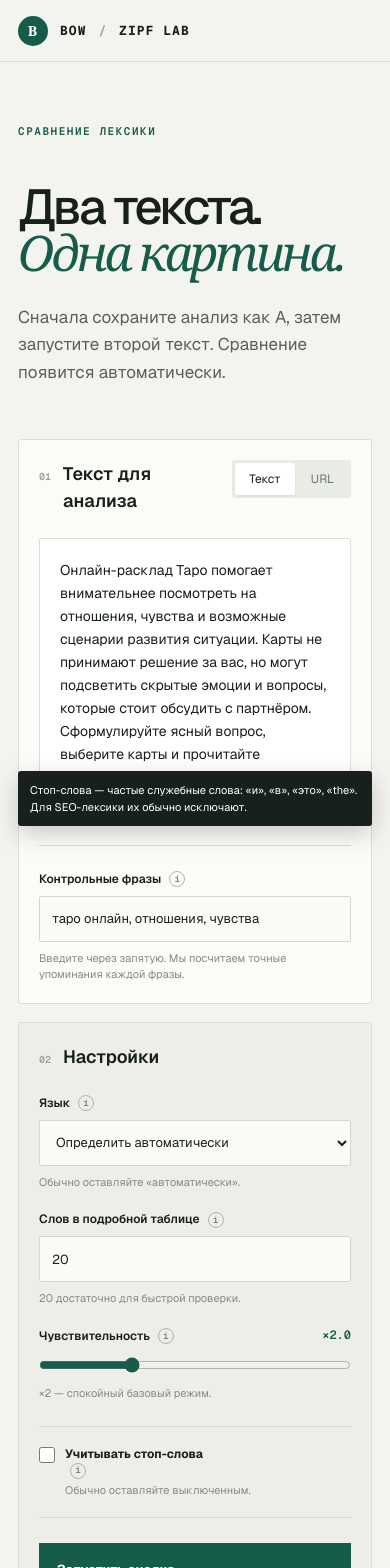
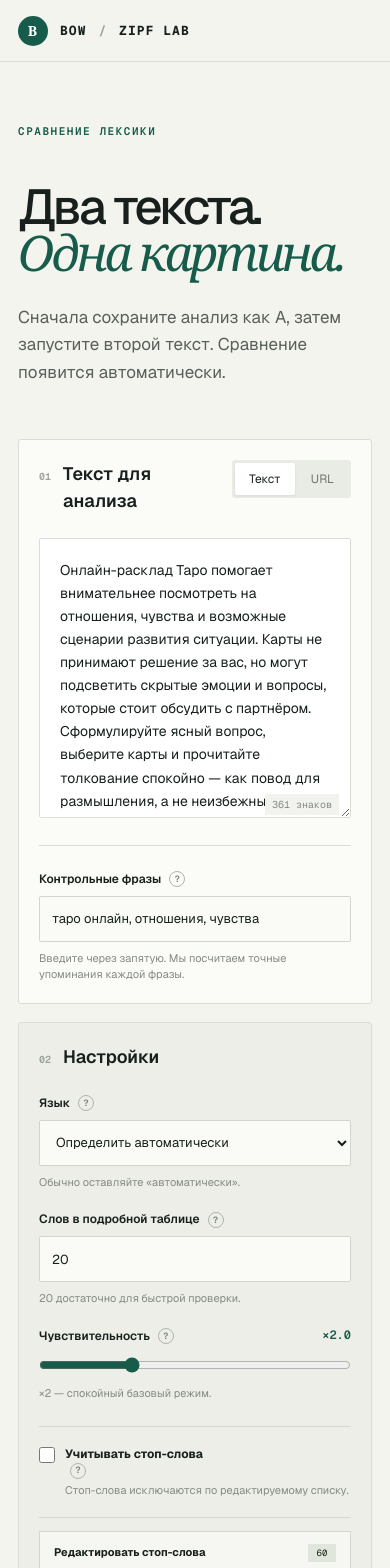
Before and after one commit to Tovt46/textanalysis.tools, a Next.js app: page / in a window 390 px wide. Shown: the top 1568 px of the page. Built offline with nearby package versions, Linux system fonts and the light colour scheme.

Commit message:
Add editable stopwords and comparison tables

```diff
--- a/app/api/analyze/route.ts
+++ b/app/api/analyze/route.ts
@@ -30,6 +30,7 @@ export async function POST(request: Request) {
       top: body.top,
       tolerance: body.tolerance,
       keepStopwords: body.keepStopwords,
+      stopwordLists: body.stopwordLists,
     }));
   } catch (error) {
     const message = error instanceof Error ? error.message : "Не удалось выполнить анализ";
--- a/app/globals.css
+++ b/app/globals.css
@@ -39,9 +39,7 @@ textarea:focus,.url-input:focus,.field input:focus,.field select:focus { border-
 .url-input { height:58px; padding:0 18px; margin-bottom:16px; }
 .field { display:flex; flex-direction:column; gap:8px; margin-top:20px; }
 .field>span { font-size:12px; font-weight:600; }
-.tip { position:relative; display:inline-grid; place-items:center; width:16px; height:16px; margin-left:5px; border:1px solid #aeb5ad; border-radius:50%; color:#747b74; font:600 9px var(--font-geist-mono); vertical-align:middle; cursor:help; }
-.tip>span { display:none; position:absolute; z-index:20; left:20px; top:-10px; width:260px; padding:11px 12px; background:#17201c; color:white; border-radius:3px; font:400 11px/1.5 var(--font-geist-sans); box-shadow:0 8px 24px #0003; }
-.tip:hover>span,.tip:focus>span { display:block; }
+.tip { display:inline-grid; place-items:center; width:16px; height:16px; margin-left:5px; border:1px solid #aeb5ad; border-radius:50%; color:#747b74; font:600 9px var(--font-geist-mono); vertical-align:middle; cursor:help; }
 .field input,.field select { height:46px; padding:0 12px; border:1px solid #d2d7ce; background:#fafbf7; border-radius:2px; outline:none; font-size:13px; color:var(--ink); }
 .field small,.check small { color:#858b84; font-size:11px; }
 .wide { border-top:1px solid var(--line); padding-top:24px; }
@@ -52,6 +50,18 @@ textarea:focus,.url-input:focus,.field input:focus,.field select:focus { border-
 .check input { width:16px; height:16px; accent-color:var(--green); margin-top:2px; }
 .check span { display:flex; flex-direction:column; gap:3px; }
 .check b { font-size:12px; }
+.stopword-editor { margin:-12px 0 22px; border:1px solid #d2d7ce; background:#f6f7f2; }
+.stopword-editor summary { display:flex; justify-content:space-between; align-items:center; padding:12px 14px; cursor:pointer; font-size:11px; font-weight:650; }
+.stopword-editor summary span { min-width:28px; padding:3px 7px; background:#e1e6dc; text-align:center; font:9px var(--font-geist-mono); }
+.stopword-body { padding:0 14px 14px; border-top:1px solid #dfe3dc; }
+.stopword-body>p { margin:12px 0; color:#727970; font-size:10px; line-height:1.5; }
+.stopword-tabs { display:flex; gap:3px; margin-top:12px; }
+.stopword-tabs button { border:1px solid #d2d7ce; background:white; padding:6px 12px; font:600 9px var(--font-geist-mono); color:#737a72; }
+.stopword-tabs button.active { background:var(--green); border-color:var(--green); color:white; }
+.stopword-body textarea { min-height:112px; padding:10px; font:10px/1.6 var(--font-geist-mono); }
+.stopword-actions { display:flex; justify-content:space-between; align-items:center; gap:10px; margin-top:9px; }
+.stopword-actions small { color:#858b84; font-size:9px; }
+.stopword-actions button { border:0; background:transparent; padding:0; color:var(--green); font-size:9px; text-decoration:underline; }
 .analyze-button { width:100%; height:54px; border:0; background:var(--green); color:white; display:flex; align-items:center; justify-content:space-between; padding:0 18px; font-size:13px; font-weight:650; transition:.2s; }
 .analyze-button:hover:not(:disabled) { background:#0f4b3c; transform:translateY(-1px); }
 .analyze-button b { font-size:20px; font-weight:400; }
@@ -118,6 +128,19 @@ textarea:focus,.url-input:focus,.field input:focus,.field select:focus { border-
 .focus-explainer h3 { margin:0; font-size:14px; }.focus-explainer p { margin:0; color:#6f6253; font-size:11px; line-height:1.55; }
 .phrase-row>strong { font-size:13px; display:flex; flex-direction:column; align-items:flex-start; justify-content:center; }
 .phrase-row strong small { font:9px var(--font-geist-mono); color:#8b918a; margin-top:3px; }
+.frequency-comparison { margin-top:24px; }
+.frequency-title { display:grid; grid-template-columns:220px 1fr; gap:18px; align-items:start; margin-bottom:12px; }
+.frequency-title h3 { margin:0; font-size:16px; }.frequency-title p { margin:0; color:#747b74; font-size:11px; line-height:1.55; }
+.ab-frequency { background:var(--card); border:1px solid var(--line); margin-top:8px; }
+.ab-frequency summary { display:flex; justify-content:space-between; padding:15px 16px; cursor:pointer; font-size:12px; font-weight:650; }
+.ab-frequency summary span { color:#8a9089; font:9px var(--font-geist-mono); }
+.ab-table-scroll { overflow:auto; border-top:1px solid var(--line); }
+.ab-table { min-width:720px; }
+.ab-table td { vertical-align:middle; }
+.ab-table td:not(:first-child) { font-family:var(--font-geist-mono); }
+.ab-table td b,.ab-table td small { display:block; }
+.ab-table td small { margin-top:3px; color:#8a9089; font-size:9px; }
+.delta-up { color:#a94e2d; }.delta-down { color:#2d6757; }.delta-flat { color:#8a9089; }
 .analysis-grid { display:grid; grid-template-columns:1.65fr .75fr; gap:18px; margin-bottom:18px; }
 .chart-card,.notes-card,.table-card,.mini-card { padding:26px; }
 .card-title { display:flex; justify-content:space-between; align-items:flex-start; margin-bottom:24px; }
@@ -191,6 +214,6 @@ footer p { margin:0; }
   .compare-row { grid-template-columns:38% 31% 31%; }
   .compare-row>span,.compare-row>strong,.compare-row>b { padding:10px 8px; }
   .focus-explainer { grid-template-columns:1fr; }
-  .tip>span { position:fixed; left:18px; right:18px; top:auto; bottom:18px; width:auto; }
+  .frequency-title { grid-template-columns:1fr; }
   footer { margin:0 18px; flex-direction:column; gap:8px; }
 }
--- a/app/page.tsx
+++ b/app/page.tsx
@@ -7,15 +7,22 @@ type ZipfRow = { rank:number; term:string; actualCount:number; expectedCount:num
 type FocusRow = { term:string; count:number; per1000:number };
 type Analysis = {
   language:string; tokenCount:number; vocabularySize:number; fittedExponent:number; rSquared:number;
-  rows:ZipfRow[]; bigrams:{ term:string; count:number; share:number }[]; focusCoverage:FocusRow[]; notes:string[];
+  rows:ZipfRow[]; bigrams:{ term:string; count:number; share:number }[]; focusCoverage:FocusRow[]; stopwordCount:number; notes:string[];
 };
 type SavedResult = { result:Analysis; savedAt:string; label:string };
+type Lang = "ru"|"uk"|"en";
 
 const CACHE_KEY = "bow-zipf-baseline-v2";
+const STOPWORDS_KEY = "bow-zipf-stopwords-v1";
+const DEFAULT_STOPWORDS:Record<Lang,string> = {
+  ru:"а, без, бы, был, была, были, быть, в, вам, вас, вы, где, да, для, до, его, ее, ей, если, есть, еще, за, и, из, или, их, как, к, когда, ли, меня, мне, мы, на, над, не, него, нее, нет, ни, но, о, он, она, они, от, по, под, при, с, со, так, то, ты, у, уже, что, чтобы, это, я",
+  uk:"а, або, але, б, без, би, був, була, були, бути, в, вам, вас, ви, від, він, вона, вони, все, всіх, де, до, за, з, зі, й, і, із, його, її, їх, коли, ми, мене, мені, мною, на, над, не, ні, ним, нього, неї, о, по, про, під, при, та, так, ти, то, у, усе, це, цей, ця, ці, що, щоб, як",
+  en:"a, an, and, are, as, at, be, been, by, for, from, had, has, have, he, her, hers, him, his, i, if, in, into, is, it, its, me, my, of, on, or, our, ours, she, so, that, the, their, them, they, this, to, us, was, we, were, what, when, where, which, who, why, will, with, you, your, yours",
+};
 const SAMPLE = `Онлайн-расклад Таро помогает внимательнее посмотреть на отношения, чувства и возможные сценарии развития ситуации. Карты не принимают решение за вас, но могут подсветить скрытые эмоции и вопросы, которые стоит обсудить с партнёром. Сформулируйте ясный вопрос, выберите карты и прочитайте толкование спокойно — как повод для размышления, а не неизбежный прогноз.`;
 
 function Tip({ children }: { children:React.ReactNode }) {
-  return <span className="tip" tabIndex={0} aria-label={String(children)}>i<span>{children}</span></span>;
+  return <span className="tip" title={String(children)} aria-label={String(children)}>?</span>;
 }
 
 function Metric({ label, value, explanation }: { label:string; value:string; explanation:string }) {
@@ -52,6 +59,13 @@ function ZipfChart({ rows }: { rows:ZipfRow[] }) {
   return <canvas ref={ref} className="chart compact-chart" aria-label="Фактическая и ожидаемая частота слов" />;
 }
 
+function FrequencyComparisonTable({ title, a, b, totalA, totalB, open=false }: { title:string; a:{term:string;count:number}[]; b:{term:string;count:number}[]; totalA:number; totalB:number; open?:boolean }) {
+  const terms=[...new Set([...a.map(row=>row.term),...b.map(row=>row.term)])];
+  const rows=terms.map(term=>{const av=a.find(row=>row.term===term),bv=b.find(row=>row.term===term);const ar=av?(av.count/totalA)*1000:null,br=bv?(bv.count/totalB)*1000:null;return{term,av,bv,ar,br,weight:Math.max(ar||0,br||0)};}).sort((x,y)=>y.weight-x.weight).slice(0,30);
+  const cell=(item:{count:number}|undefined,rate:number|null)=><>{item?<><b>{item.count} раз</b><small>{rate?.toFixed(1)} на 1000</small></>:<><b>—</b><small>вне показанного top</small></>}</>;
+  return <details className="ab-frequency" open={open}><summary>{title}<span>{rows.length} строк</span></summary><div className="ab-table-scroll"><table className="ab-table"><thead><tr><th>Термин</th><th>Результат A</th><th>Результат B</th><th>Разница B − A</th></tr></thead><tbody>{rows.map(row=>{const delta=(row.br||0)-(row.ar||0);return <tr key={row.term}><td><b>{row.term}</b></td><td>{cell(row.av,row.ar)}</td><td>{cell(row.bv,row.br)}</td><td><span className={delta>0?"delta-up":delta<0?"delta-down":"delta-flat"}>{delta>0?"+":""}{delta.toFixed(1)}</span><small>на 1000</small></td></tr>;})}</tbody></table></div></details>;
+}
+
 function Comparison({ baseline, current, onClear }: { baseline:SavedResult; current:Analysis; onClear:()=>void }) {
   const over=(r:Analysis)=>r.rows.filter(row=>row.zone==="above").length;
   const metrics=[
@@ -75,6 +89,10 @@ function Comparison({ baseline, current, onClear }: { baseline:SavedResult; curr
         {terms.map(term=>{const a=get(baseline.result.focusCoverage,term),b=get(current.focusCoverage,term);return <div className="compare-row phrase-row" key={term}><span>«{term}»</span><strong>{a.count} {a.count===1?"раз":"раза"}<small>{a.per1000.toFixed(1)} на 1000</small></strong><strong>{b.count} {b.count===1?"раз":"раза"}<small>{b.per1000.toFixed(1)} на 1000</small></strong></div>;})}
       </div>
     </div>}
+    <div className="frequency-comparison"><div className="frequency-title"><h3>Частотные таблицы A/B</h3><p>Показываем фактическое число вхождений и частоту на 1000 слов. Если термин не попал в заданный top, вместо нуля стоит «вне показанного top».</p></div>
+      <FrequencyComparisonTable title="Слова" open a={baseline.result.rows.map(row=>({term:row.term,count:row.actualCount}))} b={current.rows.map(row=>({term:row.term,count:row.actualCount}))} totalA={baseline.result.tokenCount} totalB={current.tokenCount}/>
+      <FrequencyComparisonTable title="Фразы из двух слов" a={baseline.result.bigrams} b={current.bigrams} totalA={Math.max(1,baseline.result.tokenCount-1)} totalB={Math.max(1,current.tokenCount-1)}/>
+    </div>
   </section>;
 }
 
@@ -82,12 +100,16 @@ export default function Home() {
   const [sourceType,setSourceType]=useState<"text"|"url">("text"); const [source,setSource]=useState(SAMPLE);
   const [language,setLanguage]=useState("auto"); const [focus,setFocus]=useState("таро онлайн, отношения, чувства");
   const [top,setTop]=useState(20); const [tolerance,setTolerance]=useState(2); const [keepStopwords,setKeepStopwords]=useState(false);
+  const [stopwordEditorLang,setStopwordEditorLang]=useState<Lang>("ru"); const [stopwordLists,setStopwordLists]=useState<Record<Lang,string>>(DEFAULT_STOPWORDS);
   const [result,setResult]=useState<Analysis|null>(null); const [baseline,setBaseline]=useState<SavedResult|null>(null);
   const [loading,setLoading]=useState(false); const [error,setError]=useState("");
 
-  useEffect(()=>{const timer=window.setTimeout(()=>{try{const raw=localStorage.getItem(CACHE_KEY);if(raw)setBaseline(JSON.parse(raw));}catch{}},0);return()=>window.clearTimeout(timer);},[]);
+  useEffect(()=>{const timer=window.setTimeout(()=>{try{const raw=localStorage.getItem(CACHE_KEY);if(raw)setBaseline(JSON.parse(raw));const savedLists=localStorage.getItem(STOPWORDS_KEY);if(savedLists)setStopwordLists(JSON.parse(savedLists));}catch{}},0);return()=>window.clearTimeout(timer);},[]);
 
-  async function analyze(event?:FormEvent){event?.preventDefault();setLoading(true);setError("");try{const response=await fetch("/api/analyze",{method:"POST",headers:{"Content-Type":"application/json"},body:JSON.stringify({sourceType,source,language,focus,top,tolerance,keepStopwords})});const data=await response.json();if(!response.ok)throw new Error(data.error||"Не удалось выполнить анализ");setResult(data);setTimeout(()=>document.getElementById("result")?.scrollIntoView({behavior:"smooth",block:"start"}),50);}catch(err){setError(err instanceof Error?err.message:"Неизвестная ошибка");}finally{setLoading(false);}}
+  const parsedStopwords=Object.fromEntries(Object.entries(stopwordLists).map(([lang,value])=>[lang,[...new Set(value.toLowerCase().split(/[\s,;]+/).map(word=>word.trim()).filter(Boolean))]]));
+  async function analyze(event?:FormEvent){event?.preventDefault();setLoading(true);setError("");try{const response=await fetch("/api/analyze",{method:"POST",headers:{"Content-Type":"application/json"},body:JSON.stringify({sourceType,source,language,focus,top,tolerance,keepStopwords,stopwordLists:parsedStopwords})});const data=await response.json();if(!response.ok)throw new Error(data.error||"Не удалось выполнить анализ");setResult(data);setTimeout(()=>document.getElementById("result")?.scrollIntoView({behavior:"smooth",block:"start"}),50);}catch(err){setError(err instanceof Error?err.message:"Неизвестная ошибка");}finally{setLoading(false);}}
+  function updateStopwords(value:string){const next={...stopwordLists,[stopwordEditorLang]:value};setStopwordLists(next);localStorage.setItem(STOPWORDS_KEY,JSON.stringify(next));}
+  function resetStopwords(){const next={...stopwordLists,[stopwordEditorLang]:DEFAULT_STOPWORDS[stopwordEditorLang]};setStopwordLists(next);localStorage.setItem(STOPWORDS_KEY,JSON.stringify(next));}
   function saveA(){if(!result)return;const saved={result,savedAt:new Date().toISOString(),label:`Анализ · ${result.tokenCount} слов`};setBaseline(saved);localStorage.setItem(CACHE_KEY,JSON.stringify(saved));}
   function clearA(){setBaseline(null);localStorage.removeItem(CACHE_KEY);}
 
@@ -106,7 +128,8 @@ export default function Home() {
         <label className="field"><span>Язык <Tip>Нужен для правильного списка стоп-слов. В режиме «авто» язык определяется по буквам в тексте.</Tip></span><select value={language} onChange={e=>setLanguage(e.target.value)}><option value="auto">Определить автоматически</option><option value="ru">Русский</option><option value="uk">Украинский</option><option value="en">English</option></select><small>Обычно оставляйте «автоматически».</small></label>
         <label className="field"><span>Слов в подробной таблице <Tip>Определяет только длину скрытой подробной таблицы. На сам расчёт показателей не влияет.</Tip></span><input type="number" min="5" max="100" value={top} onChange={e=>setTop(Number(e.target.value))}/><small>20 достаточно для быстрой проверки.</small></label>
         <label className="field range-field"><span><span>Чувствительность <Tip>При ×2 слово помечается как частое, если встречается более чем вдвое чаще модели Ципфа. Меньше число — больше предупреждений.</Tip></span><b>×{tolerance.toFixed(1)}</b></span><input type="range" min="1.2" max="4" step="0.1" value={tolerance} onChange={e=>setTolerance(Number(e.target.value))}/><small>×2 — спокойный базовый режим.</small></label>
-        <label className="check"><input type="checkbox" checked={keepStopwords} onChange={e=>setKeepStopwords(e.target.checked)}/><span><b>Учитывать стоп-слова <Tip>Стоп-слова — частые служебные слова: «и», «в», «это», «the». Для SEO-лексики их обычно исключают.</Tip></b><small>Обычно оставляйте выключенным.</small></span></label>
+        <label className="check"><input type="checkbox" checked={keepStopwords} onChange={e=>setKeepStopwords(e.target.checked)}/><span><b>Учитывать стоп-слова <Tip>Если включить, список ниже не применяется и служебные слова остаются в анализе.</Tip></b><small>{keepStopwords?"Стоп-слова сейчас остаются в тексте.":"Стоп-слова исключаются по редактируемому списку."}</small></span></label>
+        <details className="stopword-editor"><summary>Редактировать стоп-слова <span>{parsedStopwords[stopwordEditorLang].length}</span></summary><div className="stopword-body"><div className="stopword-tabs">{(["ru","uk","en"] as Lang[]).map(lang=><button type="button" key={lang} className={stopwordEditorLang===lang?"active":""} onClick={()=>setStopwordEditorLang(lang)}>{lang.toUpperCase()}</button>)}</div><p>Удалите слово из списка или допишите новое через запятую. При автоопределении языка применяется соответствующий список.</p><textarea value={stopwordLists[stopwordEditorLang]} onChange={e=>updateStopwords(e.target.value)} aria-label={`Стоп-слова ${stopwordEditorLang}`}/><div className="stopword-actions"><small>{parsedStopwords[stopwordEditorLang].length} слов · сохраняются в браузере</small><button type="button" onClick={resetStopwords}>Вернуть стандартный список</button></div></div></details>
         <button className="analyze-button" disabled={loading||!source.trim()}><span>{loading?"Считаю…":baseline?"Анализировать как B":"Запустить анализ"}</span><b>→</b></button>
         {baseline&&<div className="cached-pill"><span>A</span><p><b>{baseline.label}</b><small>Сохранён в этом браузере</small></p><button type="button" onClick={clearA} aria-label="Удалить сохранённый результат">×</button></div>}
         {error&&<p className="error">{error}</p>}
```
Also changed, not shown: app/lib/analyze.ts (+7 -3 lines).
